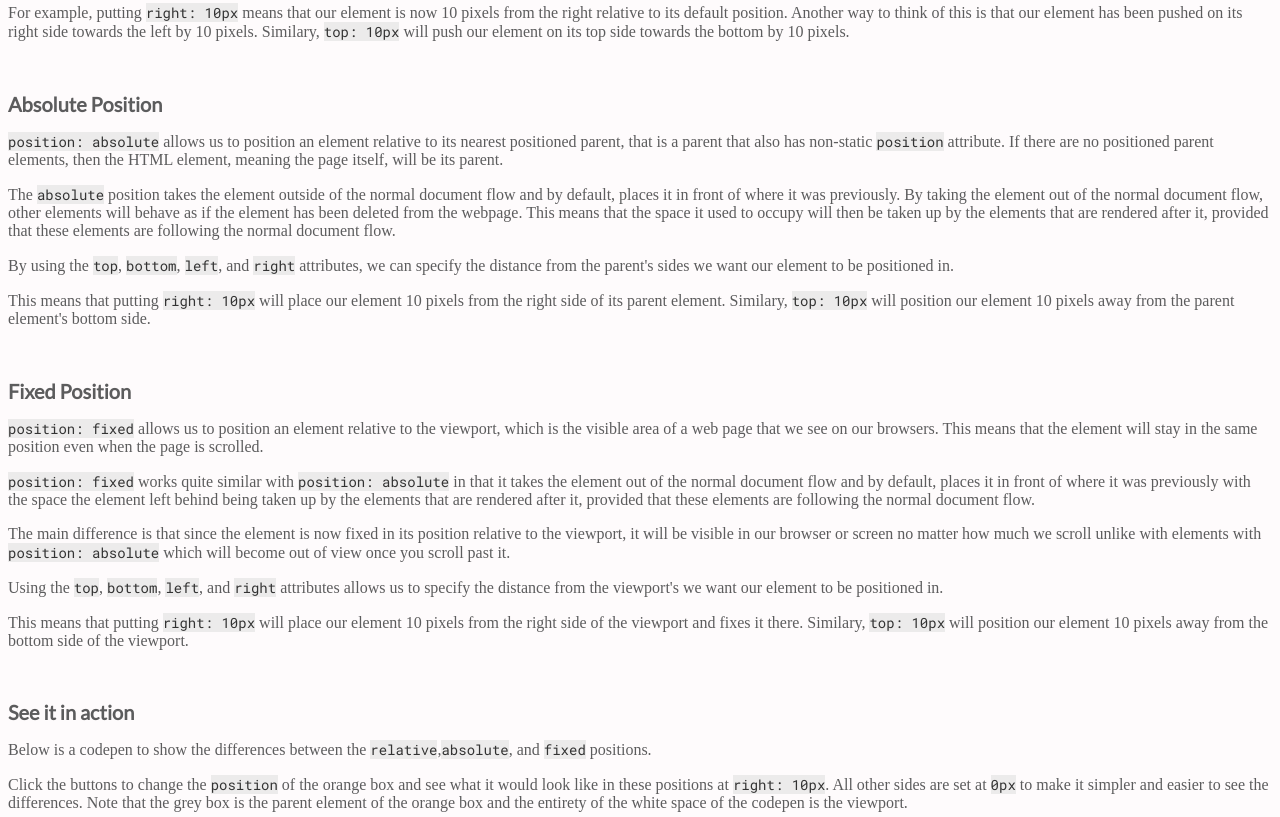
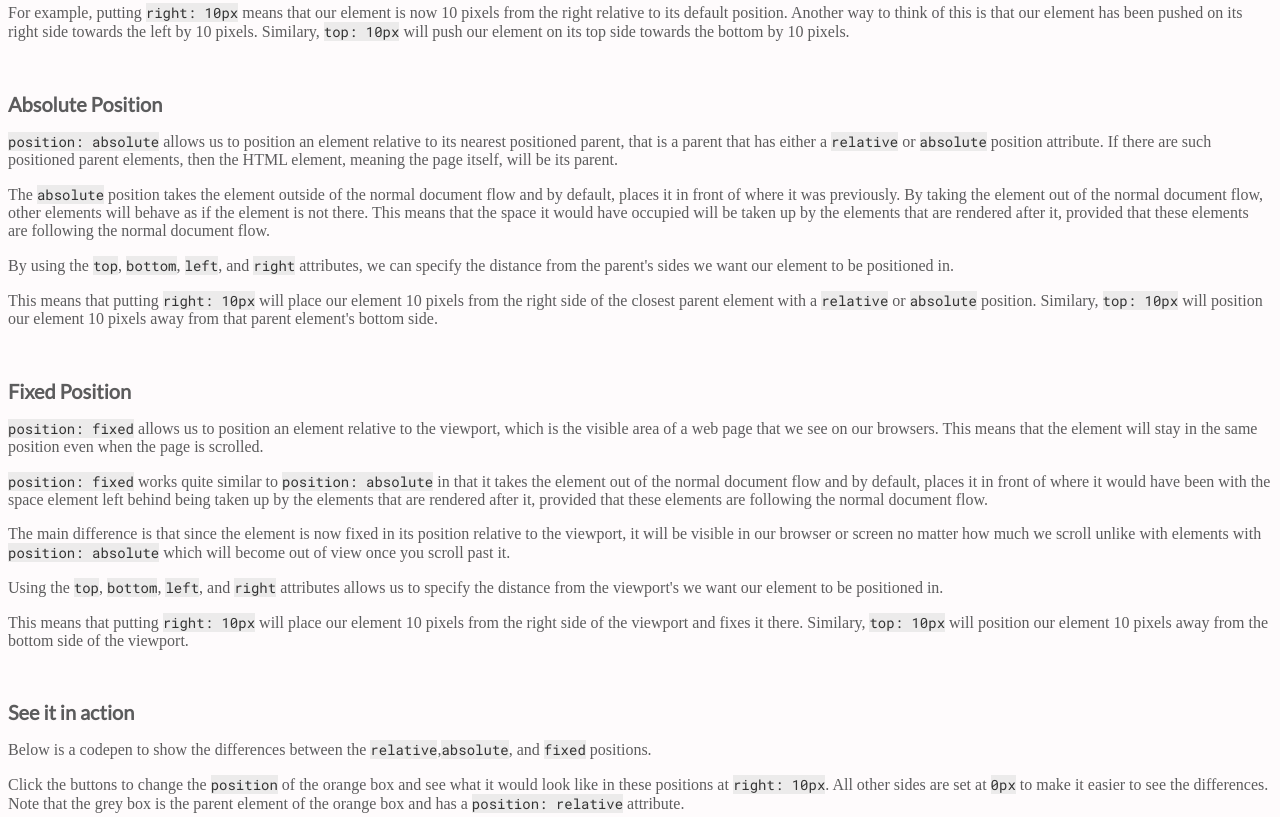
Before and after one commit to andria-hibe/andria-hibe.github.io, a plain HTML site: page blog/sprint2-technical.html in a window 1280 px wide. Shown: the part 730-1547 px from the top of the page. Drawn offline with Linux system fonts and the light colour scheme; a script that the page names is missing; a web font is replaced by a local one.

Commit message:
Fix links

```diff
--- a/blog/sprint2-technical.html
+++ b/blog/sprint2-technical.html
@@ -58,16 +58,16 @@
     <br>
     <h2>Absolute Position</h2>
     <p>
-        <code>position: absolute</code> allows us to position an element relative to its nearest positioned parent, that is a parent that also has non-static <code>position</code> attribute. If there are no positioned parent elements, then the HTML element, meaning the page itself, will be its parent.
+        <code>position: absolute</code> allows us to position an element relative to its nearest positioned parent, that is a parent that has either a <code>relative</code> or <code>absolute</code> position attribute. If there are such positioned parent elements, then the HTML element, meaning the page itself, will be its parent.
     </p>
     <p>
-        The <code>absolute</code> position takes the element outside of the normal document flow and by default, places it in front of where it was previously. By taking the element out of the normal document flow, other elements will behave as if the element has been deleted from the webpage. This means that the space it used to occupy will then be taken up by the elements that are rendered after it, provided that these elements are following the normal document flow.
+        The <code>absolute</code> position takes the element outside of the normal document flow and by default, places it in front of where it was previously. By taking the element out of the normal document flow, other elements will behave as if the element is not there. This means that the space it would have occupied will be taken up by the elements that are rendered after it, provided that these elements are following the normal document flow.
     </p>
     <p>
         By using the <code>top</code>, <code>bottom</code>, <code>left</code>, and <code>right</code> attributes, we can specify the distance from the parent's sides we want our element to be positioned in.
     </p>
     <p>
-        This means that putting <code>right: 10px</code> will place our element 10 pixels from the right side of its parent element. Similary, <code>top: 10px</code> will position our element 10 pixels away from the parent element's bottom side.
+        This means that putting <code>right: 10px</code> will place our element 10 pixels from the right side of the closest parent element with a <code>relative</code> or <code>absolute</code> position. Similary, <code>top: 10px</code> will position our element 10 pixels away from that parent element's bottom side.
     </p>
     <br>
     <h2>Fixed Position</h2>
@@ -75,7 +75,7 @@
         <code>position: fixed</code> allows us to position an element relative to the viewport, which is the visible area of a web page that we see on our browsers. This means that the element will stay in the same position even when the page is scrolled.
     </p>
     <p>
-        <code>position: fixed</code> works quite similar with <code>position: absolute</code> in that it takes the element out of the normal document flow and by default, places it in front of where it was previously with the space the element left behind being taken up by the elements that are rendered after it, provided that these elements are following the normal document flow.
+        <code>position: fixed</code> works quite similar to <code>position: absolute</code> in that it takes the element out of the normal document flow and by default, places it in front of where it would have been with the space element left behind being taken up by the elements that are rendered after it, provided that these elements are following the normal document flow.
     </p>
     <p>
         The main difference is that since the element is now fixed in its position relative to the viewport, it will be visible in our browser or screen no matter how much we scroll unlike with elements with <code>position: absolute</code> which will become out of view once you scroll past it.
@@ -95,19 +95,19 @@
     </p>
     <p>
         Click the buttons to change the <code>position</code> of the orange box and see what it would look like in these positions at <code>right: 10px</code>.
-        All other sides are set at <code>0px</code> to make it simpler and easier to see the differences.
-        Note that the grey box is the parent element of the orange box and the entirety of the white space of the codepen is the viewport.
+        All other sides are set at <code>0px</code> to make it easier to see the differences.
+        Note that the grey box is the parent element of the orange box and has a <code>position: relative</code> attribute.
     </p>
     <p>
         The default is <code>static</code> and what it would look like if the orange box is following the normal document flow.
         Both the pink and blue boxes are <code>static</code> so you can see how the blue box moves upwards once you take the orange box out of the normal document flow by clicking either the <code>absolute</code> or <code>fixed</code> buttons.
     </p>
     <p class="codepen" data-height="655" data-theme-id="dark" data-default-tab="result" data-user="andria-hibe" data-slug-hash="eYOjOvq" data-preview="true" style="height: 265px; box-sizing: border-box; display: flex; align-items: center; justify-content: center; border: 2px solid; margin: 1em 0; padding: 1em;" data-pen-title="Relative, Absolute, and Fixed Positioning">
-            <span>See the Pen <a href="https://codepen.io/andria-hibe/pen/eYOjOvq/">
-            Relative, Absolute, and Fixed Positioning</a> by Andria Hibe (<a href="https://codepen.io/andria-hibe">@andria-hibe</a>)
-            on <a href="https://codepen.io">CodePen</a>.</span>
-          </p>
-          <script async src="https://static.codepen.io/assets/embed/ei.js"></script>
+        <span>See the Pen <a href="https://codepen.io/andria-hibe/pen/eYOjOvq/">
+        Relative, Absolute, and Fixed Positioning</a> by Andria Hibe (<a href="https://codepen.io/andria-hibe">@andria-hibe</a>)
+        on <a href="https://codepen.io">CodePen</a>.</span>
+    </p>
+    <script async src="https://static.codepen.io/assets/embed/ei.js"></script>
 
   </div>
 
```
Also changed, not shown: blog/cultural-blog-index.html (+4 -3 lines), blog/sprint1-technical.html (+1 -1 lines), blog/technical-blog-index.html (+2 -0 lines).
